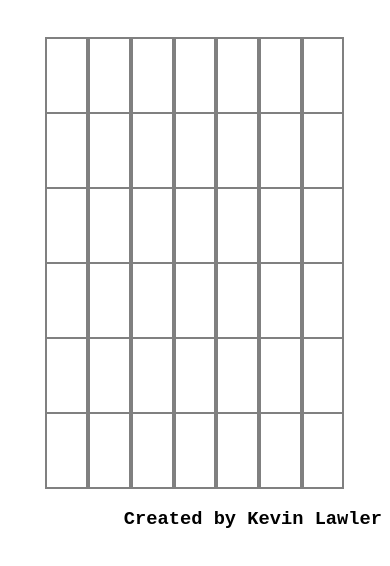
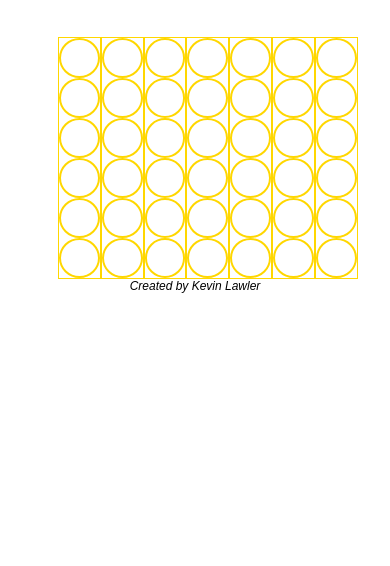
Before and after one commit to klawgolfer7/connect4, a plain HTML site: page index.html in a window 390 px wide. Shown: the part 136-702 px from the top of the page. Drawn offline with nearby package versions, Linux system fonts and the light colour scheme.

Commit message:
made styling look more like actual game.

```diff
--- a/css/styles.css
+++ b/css/styles.css
@@ -18,10 +18,11 @@ h2 {
 	font-size: 30px;
 }
 
-h3 {
-	float: right;
-	text-align: center;
-	font-family: 'Andale Mono', monospace;
+.footer {
+    font-size: 12px;
+    font-style: italic;
+    text-align: center;
+    margin-top: 10px;
 }
 
 .blackplayer {
@@ -37,8 +38,10 @@ take up less of the screen space*/
 
 .col-container{
 	padding-top: 15px;
-	padding-right: 10%;
-	padding-left: 10%
+	padding-right: 50px;
+	padding-left: 50px;
+	margin: 50px auto 0;
+    width: 500px;
 }
 
 /*col-1 class is used for each indivdual column
@@ -47,15 +50,62 @@ on the board*/
 .col-1 {
 	width: 14.28%;
 	float: left;
-	border: 1px solid grey;
+	border: 1.5px solid gold;
+
+
  }
 
 .cell {
 	text-align: center;
-	border: 1px solid grey;
+	border: 3px solid gold;
 	width: 100%;
-	height: 75px;
+	height: 55px;
+	border-radius: 50%;
 }
+
+@media (max-width: 460px) {
+
+  .col-container {
+    margin: 20px auto 0;
+    width: 400px;
+  }
+
+  .col-1 {
+	width: 14.28%;
+	border: 1px solid gold;
+
+ }
+
+  .cell {
+    width: 100%;
+    height: 40px;
+    border: 2px solid gold;
+  }
+}
+
+
+
+/*@media (max-width: 900px) {
+
+  .col-container {
+    margin: 20px auto 0;
+    width: 240px;
+  }
+
+  .col-1 {
+	width: 14.28%;
+	float: left;
+	border: none;
+
+ }
+
+  .cell {
+    width: 20px;
+    height: 20px;
+    border: 1px solid gold;
+  }
+}
+*/
 
 
 
--- a/index.html
+++ b/index.html
@@ -91,7 +91,7 @@
 
 		</div>
 
-		<h3>Created by Kevin Lawler</h3>
+		<p class="footer">Created by Kevin Lawler</h3>
 
 	</body>
 
```
